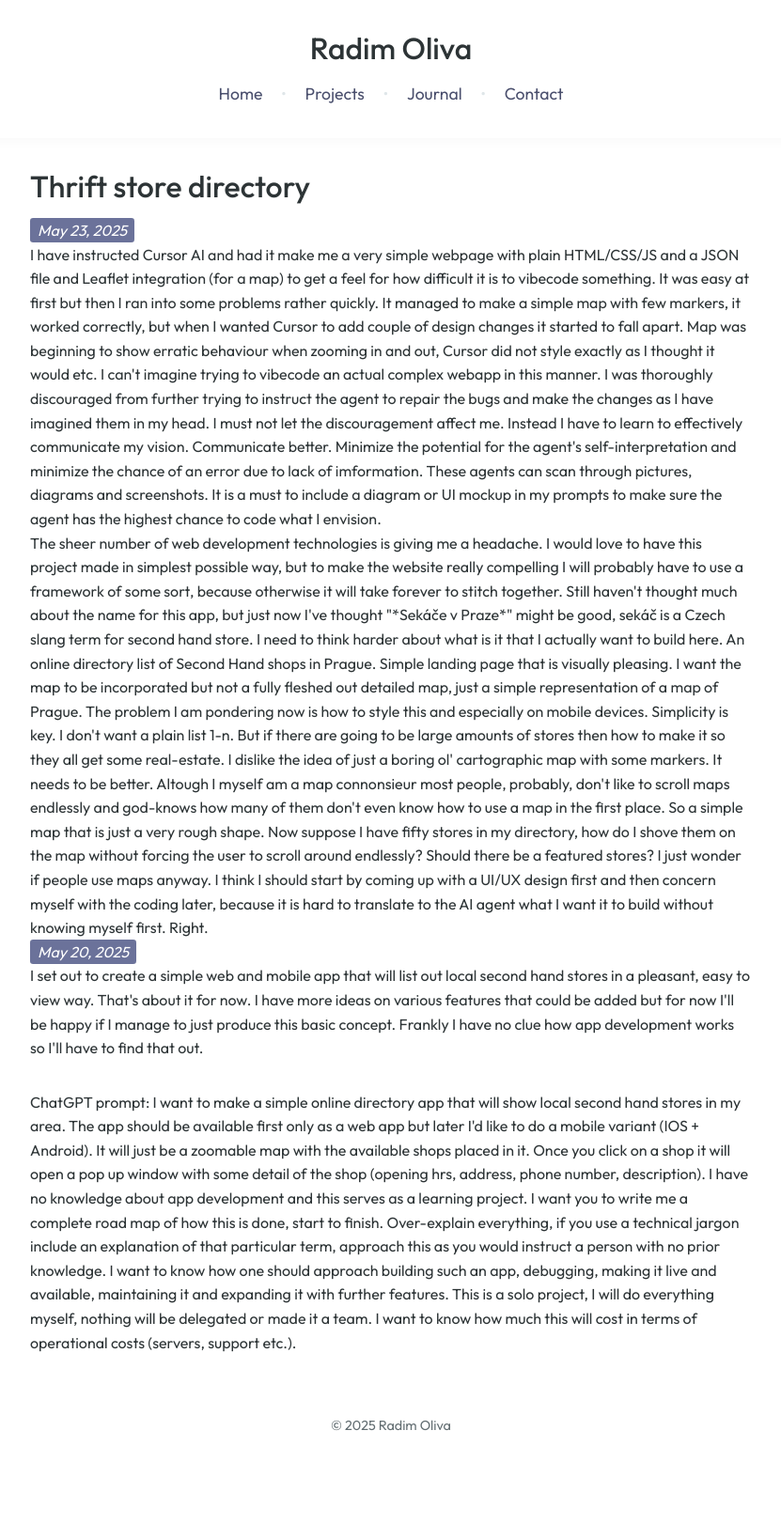
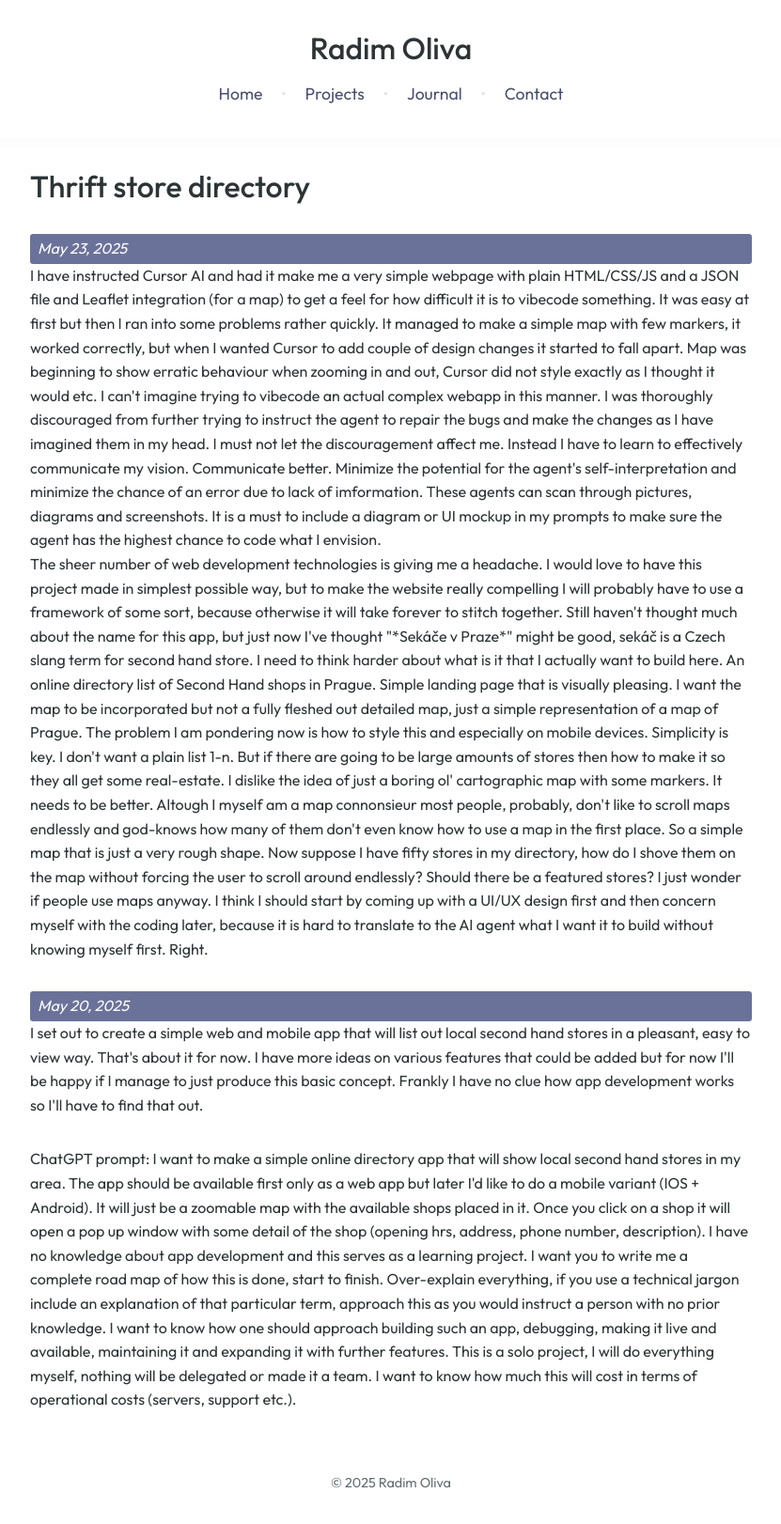
Before and after one commit to RadimOliva/radimoliva.github.io, a Jekyll site: the page built from projects/thrift-store-directory.md, in a window 1280 px wide. Shown: the whole page at 94% size, without its empty margins (224-1055 px from the left). Built offline with Jekyll 4.4.1, drawn with Linux system fonts in a browser that asks for light colours; before the commit the page ends 1561 px from its top, so only the background shows below that.

Commit message:
Update thrift store directory notes by replacing span tags with paragraph tags for improved formatting and consistency in presentation.

```diff
--- a/projects/thrift-store-directory.md
+++ b/projects/thrift-store-directory.md
@@ -3,8 +3,7 @@ layout: page
 title: Thrift store directory
 ---
 # Thrift store directory
-
-<span class="datum">May 23, 2025</span>
+<p class="datum">May 23, 2025</p>
 <p>
 I have instructed Cursor AI and had it make me a very simple webpage with plain HTML/CSS/JS and a JSON file and Leaflet integration (for a map) to get a feel for how difficult it is to vibecode something. It was easy at first but then I ran into some problems rather quickly. It managed to make a simple map with few markers, it worked correctly, but when I wanted Cursor to add couple of design changes it started to fall apart. Map was beginning to show erratic behaviour when zooming in and out, Cursor did not style exactly as I thought it would etc. I can't imagine trying to vibecode an actual complex webapp in this manner. I was thoroughly discouraged from further trying to instruct the agent to repair the bugs and make the changes as I have imagined them in my head. I must not let the discouragement affect me. Instead I have to learn to effectively communicate my vision. Communicate better. Minimize the potential for the agent's self-interpretation and minimize the chance of an error due to lack of imformation. These agents can scan through pictures, diagrams and screenshots. It is a must to include a diagram or UI mockup in my prompts to make sure the agent has the highest chance to code what I envision.
 </p>
@@ -17,7 +16,7 @@ So a simple map that is just a very rough shape. Now suppose I have fifty stores
 I think I should start by coming up with a UI/UX design first and then concern myself with the coding later, because it is hard to translate to the AI agent what I want it to build without knowing myself first. Right.
 </p>
 
-<span class="datum">May 20, 2025</span>
+<p class="datum">May 20, 2025</p>
 <p>
 I set out to create a simple web and mobile app that will list out local second hand stores in a pleasant, easy to view way. That's about it for now. I have more ideas on various features that could be added but for now I'll be happy if I manage to just produce this basic concept.
 Frankly I have no clue how app development works so I'll have to find that out.
```
